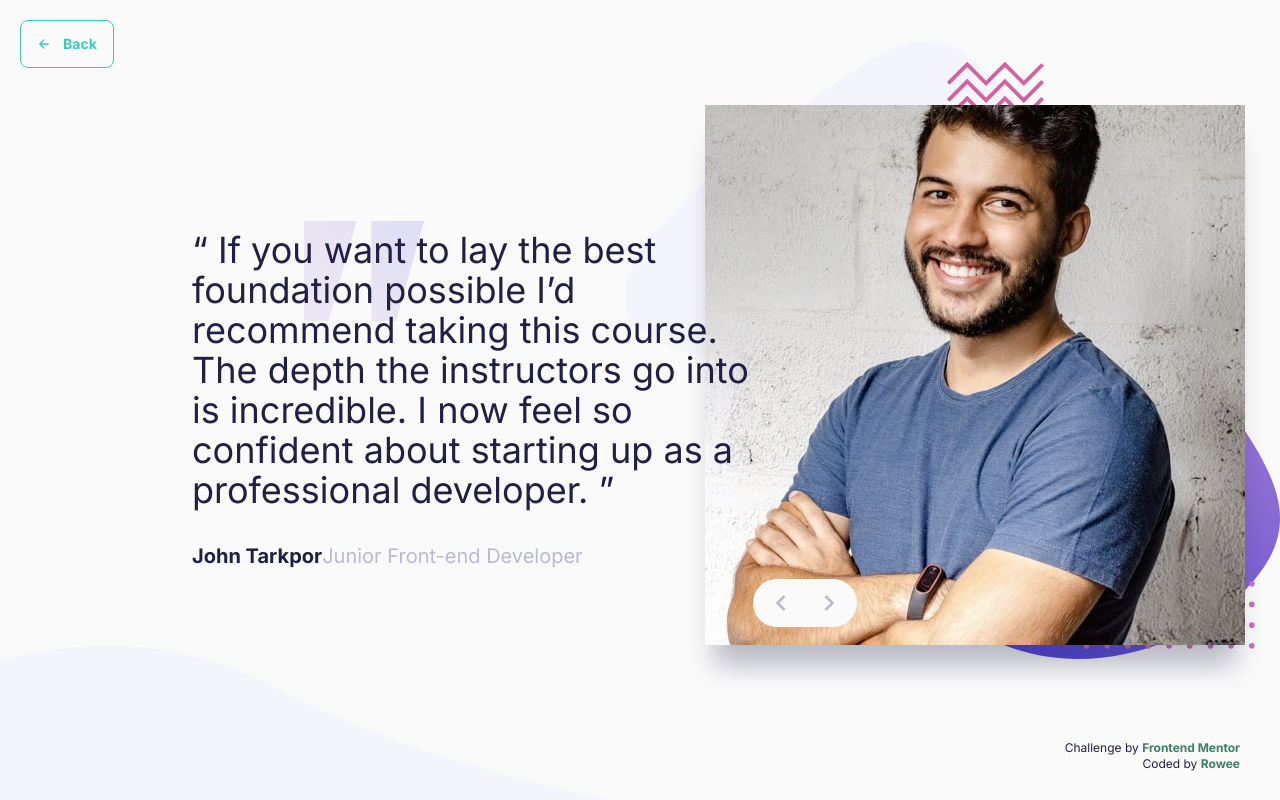
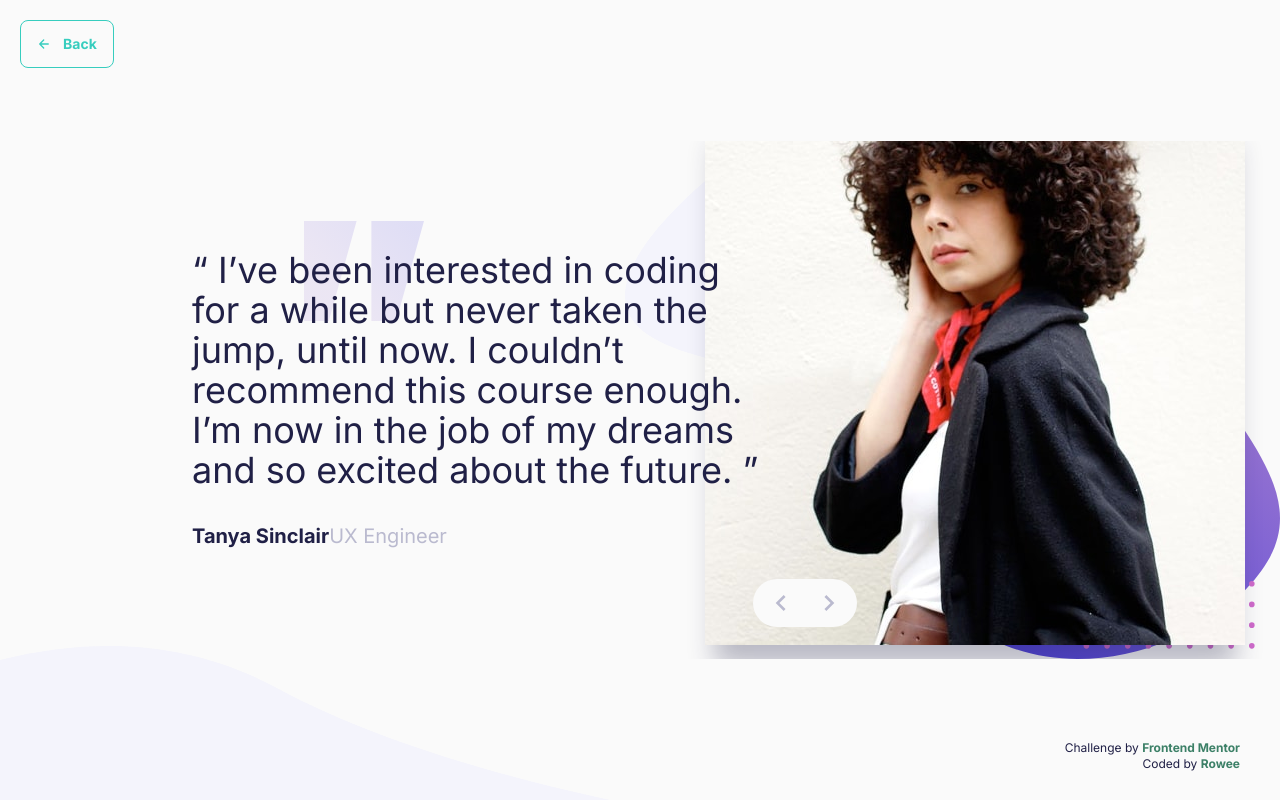
Before and after one commit to Rowee13/fem-solutions-byrowee, a React (Create React App) app: page /fem-testimonial-slider in a window 1280 px wide. Built offline with nearby package versions, Linux system fonts and the light colour scheme; a web font is replaced by a local one.

Commit message:
Setup TestimonialSlider component for fem challenge 11 - testimonial slider

```diff
--- a/src/pages/fem-solutions/FemTestimonialSlider.jsx
+++ b/src/pages/fem-solutions/FemTestimonialSlider.jsx
@@ -6,19 +6,17 @@ import {
 } from "react-icons/md";
 
 import {
-  // femTestiTanyaImg,
-  femTestiJohnImg,
+  femTestiTanyaImg,
+  // femTestiJohnImg,
   femTestiQuotes,
   femTestiBgImg,
 } from "../../assets";
 
 //-------------------------------------------------------------------
 
-const FemTestimonialSlider = () => {
-  return (
-    <div className="flex flex-col justify-center items-center relative bg-zinc-50 bg-fem-testimonial-curve bg-no-repeat bg-left-bottom h-screen w-screen font-inter text-fem-11-dark-blue overflow-hidden">
-      {/* == main content == */}
-      {/* <div className="flex flex-col-reverse lg:flex-row lg:pl-48 max-w-[410px] lg:max-w-none">
+//* Testimonial Component
+const TestimonialSlider = ({ profilePic, name, testimonial, jobTitle }) => (
+  <div className="flex flex-col-reverse lg:flex-row lg:pl-48 max-w-[410px] lg:max-w-none">
     <div className="flex relative flex-col justify-center lg:w-7/12 lg:mr-[-140px] px-5 lg:px-0 pb-24 lg:pb-0">
       <img
         src={femTestiQuotes}
@@ -26,21 +24,17 @@ const FemTestimonialSlider = () => {
         className="absolute w-20 lg:w-[120px] top-[-40px] left-40 lg:top-20 lg:left-28 z-0"
       />
       <h1 className="text-xl lg:text-4xl text-center lg:text-left pb-4 lg:pb-8 z-50">
-            “ I’ve been interested in coding for a while but never taken the
-            jump, until now. I couldn’t recommend this course enough. I’m now in
-            the job of my dreams and so excited about the future. ”
+        {testimonial}
       </h1>
       <h5 className="flex flex-col lg:flex-row text-center lg:text-left font-bold text-xl">
-            Tanya Sinclair{" "}
-            <span className="font-normal text-fem-11-gray-blue">
-              UX Engineer
-            </span>
+        {name}{" "}
+        <span className="font-normal text-fem-11-gray-blue">{jobTitle}</span>
       </h5>
     </div>
     <div className="flex relative lg:w-8/12 mt-20 lg:mt-[-100px] px-5 lg:px-0 pb-16 lg:pb-0">
       <img
-            src={femTestiTanyaImg}
-            alt="tanya-sinclair"
+        src={profilePic}
+        alt={name}
         className="flex absolute w-[70%] lg:w-[540px] top-8 left-14 lg:top-16 lg:left-20 object-contain object-center shadow-fem-11-img-shadow"
       />
       <img src={femTestiBgImg} alt="bg-img" className="object-fill" />
@@ -53,44 +47,28 @@ const FemTestimonialSlider = () => {
         </button>
       </div>
     </div>
-      </div> */}
+  </div>
+);
 
-      <div className="flex flex-col-reverse lg:flex-row lg:pl-48 max-w-[410px] lg:max-w-none">
-        <div className="flex relative flex-col justify-center lg:w-7/12 lg:mr-[-140px] px-5 lg:px-0 pb-24 lg:pb-0">
-          <img
-            src={femTestiQuotes}
-            alt="testi-quotes"
-            className="absolute w-20 lg:w-[120px] top-[-40px] left-40 lg:top-20 lg:left-28 z-0"
+const FemTestimonialSlider = () => {
+  return (
+    <div className="flex flex-col justify-center items-center relative bg-zinc-50 bg-fem-testimonial-curve bg-no-repeat bg-left-bottom h-screen w-screen font-inter text-fem-11-dark-blue overflow-hidden">
+      {/* == main content == */}
+      <div className="carousel">
+        <TestimonialSlider
+          testimonial="“ I’ve been interested in coding for a while but never taken the jump,
+          until now. I couldn’t recommend this course enough. I’m now in the job
+          of my dreams and so excited about the future. ”"
+          name="Tanya Sinclair"
+          jobTitle="UX Engineer"
+          profilePic={femTestiTanyaImg}
         />
-          <h1 className="text-xl lg:text-4xl text-center lg:text-left pb-4 lg:pb-8 z-50">
-            “ If you want to lay the best foundation possible I’d recommend
-            taking this course. The depth the instructors go into is incredible.
-            I now feel so confident about starting up as a professional
-            developer. ”
-          </h1>
-          <h5 className="flex flex-col lg:flex-row text-center lg:text-left font-bold text-xl">
-            John Tarkpor{" "}
-            <span className="font-normal text-fem-11-gray-blue">
-              Junior Front-end Developer
-            </span>
-          </h5>
-        </div>
-        <div className="flex relative lg:w-8/12 mt-20 lg:mt-[-100px] px-5 lg:px-0 pb-16 lg:pb-0">
-          <img
-            src={femTestiJohnImg}
-            alt="tanya-sinclair"
-            className="flex absolute w-[70%] lg:w-[540px] top-8 left-14 lg:top-16 lg:left-20 object-contain object-center shadow-fem-11-img-shadow"
-          />
-          <img src={femTestiBgImg} alt="bg-img" className="object-fill" />
-          <div className="absolute bottom-[70px] left-36 lg:bottom-8 lg:left-32">
-            <button className="bg-zinc-50 text-fem-11-gray-blue py-2 pl-3 pr-2 rounded-l-full hover:bg-fem-11-gray-blue hover:text-zinc-50">
-              <MdOutlineKeyboardArrowLeft className="w-8 h-8" />
-            </button>
-            <button className="bg-zinc-50 text-fem-11-gray-blue py-2 pr-3 pl-2 rounded-r-full hover:bg-fem-11-gray-blue hover:text-zinc-50">
-              <MdOutlineKeyboardArrowRight className="w-8 h-8" />
-            </button>
-          </div>
-        </div>
+        {/* <TestimonialSlider
+          testimonial="“ If you want to lay the best foundation possible I’d recommend taking this course.  The depth the instructors go into is incredible. I now feel so confident about starting up as a professional developer. ”"
+          name="John Tarkpor"
+          jobTitle="Junior Front-end Developer"
+          profilePic={femTestiJohnImg}
+        /> */}
       </div>
 
       {/* == back to main page == */}
```
Lines whose indentation alone changed are shown as unchanged.
